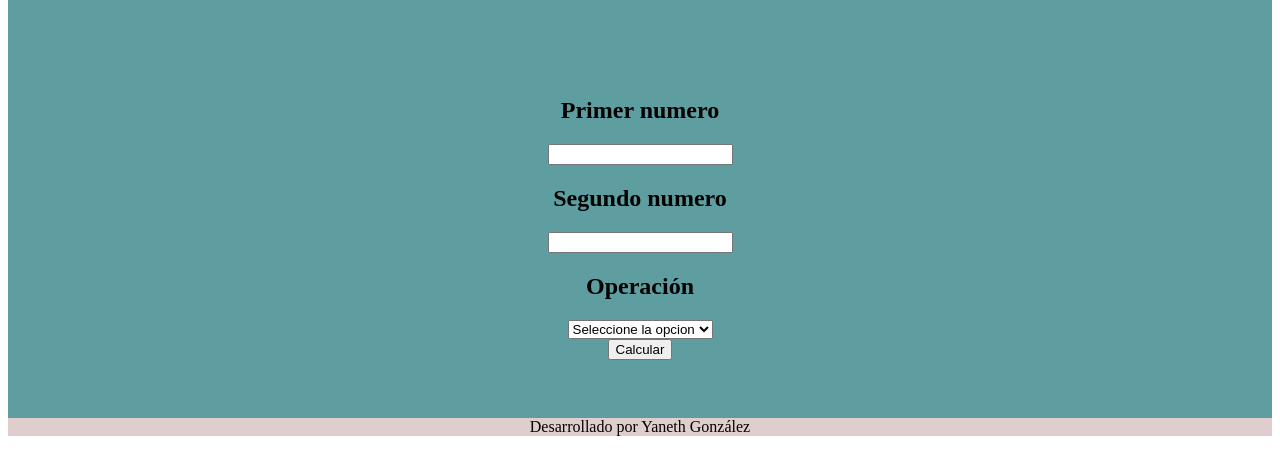
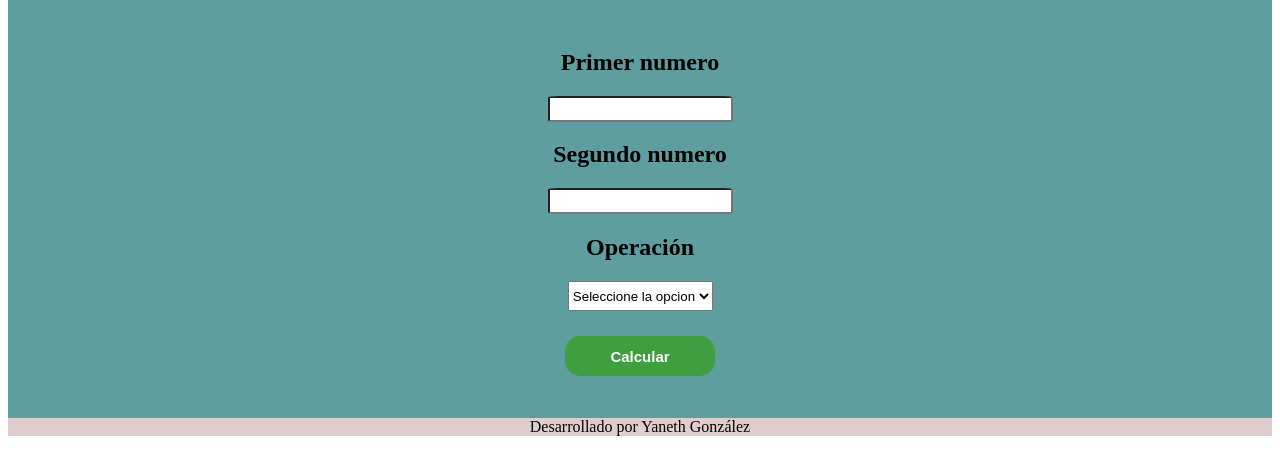
Before and after one commit to YanethGonzalez/calculadora, a plain HTML site: page index.html in a window 1280 px wide. Shown: the part 120-594 px from the top of the page. Drawn offline with Linux system fonts and the light colour scheme.

Commit message:
se crea funcion para realizar calculos

```diff
--- a/css/styles.css
+++ b/css/styles.css
@@ -21,7 +21,40 @@ main {
     justify-content: center;
     align-items: center;
 
+
 }
+
+.ingresarNumero{
+    border-radius: 5%;
+    height: 20px;
+
+}
+
+.operacion{
+    height: 30px;
+    text-align: center;
+
+
+}
+
+
+.botonCalcular{
+    margin-top: 25px;
+    width: 150px;
+    height: 40px;
+    background-color: rgb(63, 158, 63);
+    border-radius: 15px;
+    color: #ffffff;
+    border: none;
+    font-size: 15px;
+
+
+}
+
+.botonCalcular:hover{
+    background-color: chocolate;
+}
+
 
 
 .footer {
--- a/index.html
+++ b/index.html
@@ -21,11 +21,11 @@
 
         <h2 class="subtitulo">Primer numero</h2>
 
-        <input class="ingresarNumero" type="text" name="" id="texto" value="">
+        <input class="ingresarNumero" type="text" name="" id="primerNumero">
 
         <h2 class="subtitulo">Segundo numero</h2>
 
-        <input class="ingresarNumero" type="text" name="" id="texto" value="">
+        <input class="ingresarNumero" type="text" name="" id="segundoNumero">
 
         <h2 class="subtitulo">Operación</h2>
 
@@ -38,7 +38,9 @@
         <option value="4">Division</option>
     </select>
 
-    <button class="botonCalcular" id="calcula">Calcular</button>
+    <button class="botonCalcular" id="calcula"><b>Calcular</b></button>
+
+    <p id="resultado"></p>
 
 </section>
 
--- a/js/app.js
+++ b/js/app.js
@@ -1,8 +1,34 @@
-let texto = document.getElementById("texto");
+let primerNumero = document.getElementById("primerNumero");
+let segundoNumero = document.getElementById("segundoNumero");
+let resultado = document.getElementById("resultado");
 let operacion = document.getElementById("operacion");
 let boton = document.getElementById("calcula");
+
 
 boton.addEventListener("click", calcula);
 
 function calcula(){
+  primerNumero = Number(primerNumero.value);
+  segundoNumero = Number(segundoNumero.value);
+
+if ( operacion.value == 1 ) {
+  console.log(primerNumero + segundoNumero)
 }
+
+else if ( operacion.value == 2 ) {
+  console.log(primerNumero - segundoNumero)
+}
+
+else if (operacion.value == 3) {
+  console.log(primerNumero * segundoNumero)
+}
+
+else if (operacion.value == 4) {
+  console.log(primerNumero / segundoNumero)
+}
+
+else {
+
+  console.log("selecciona la operacion a realizar")
+}
+}
```
